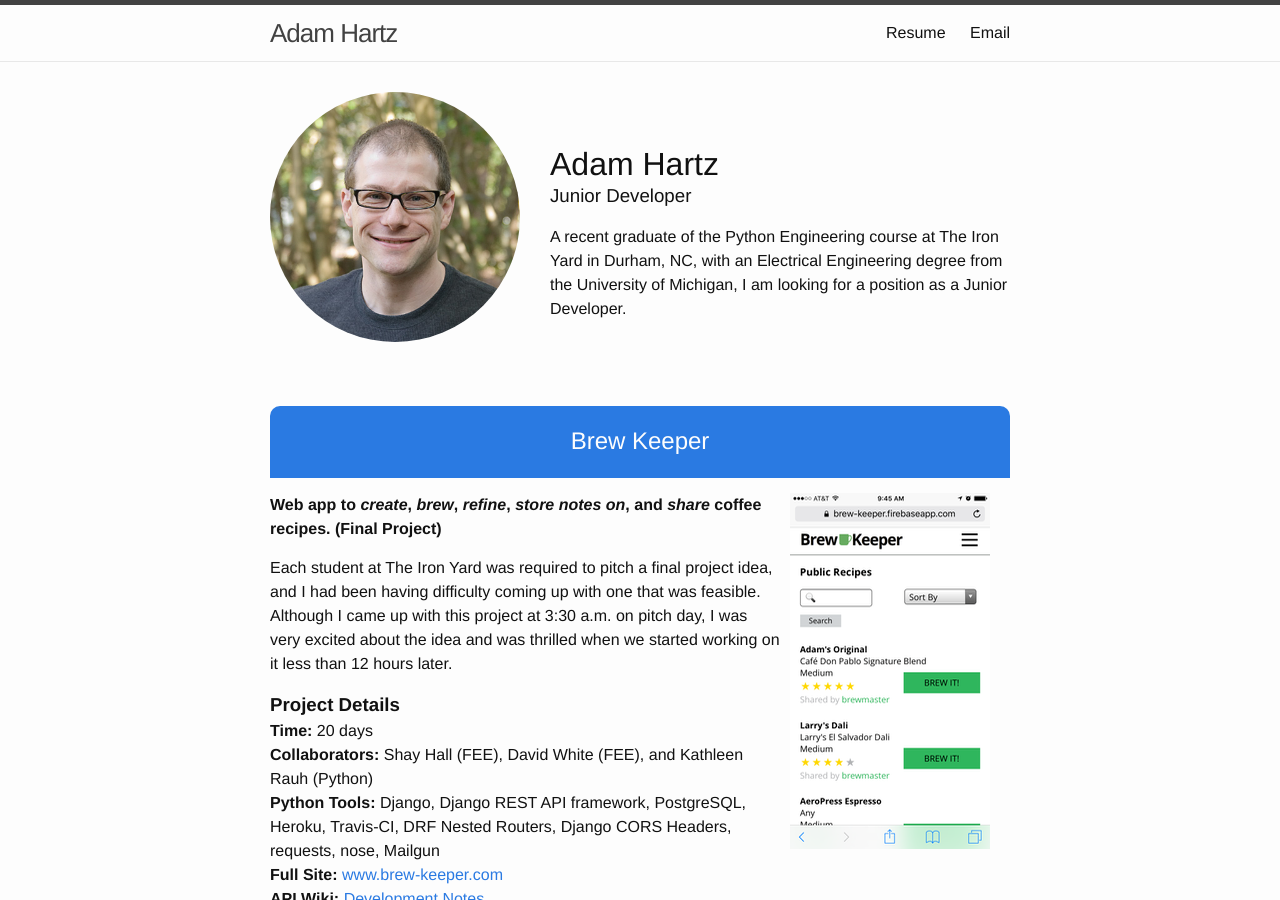
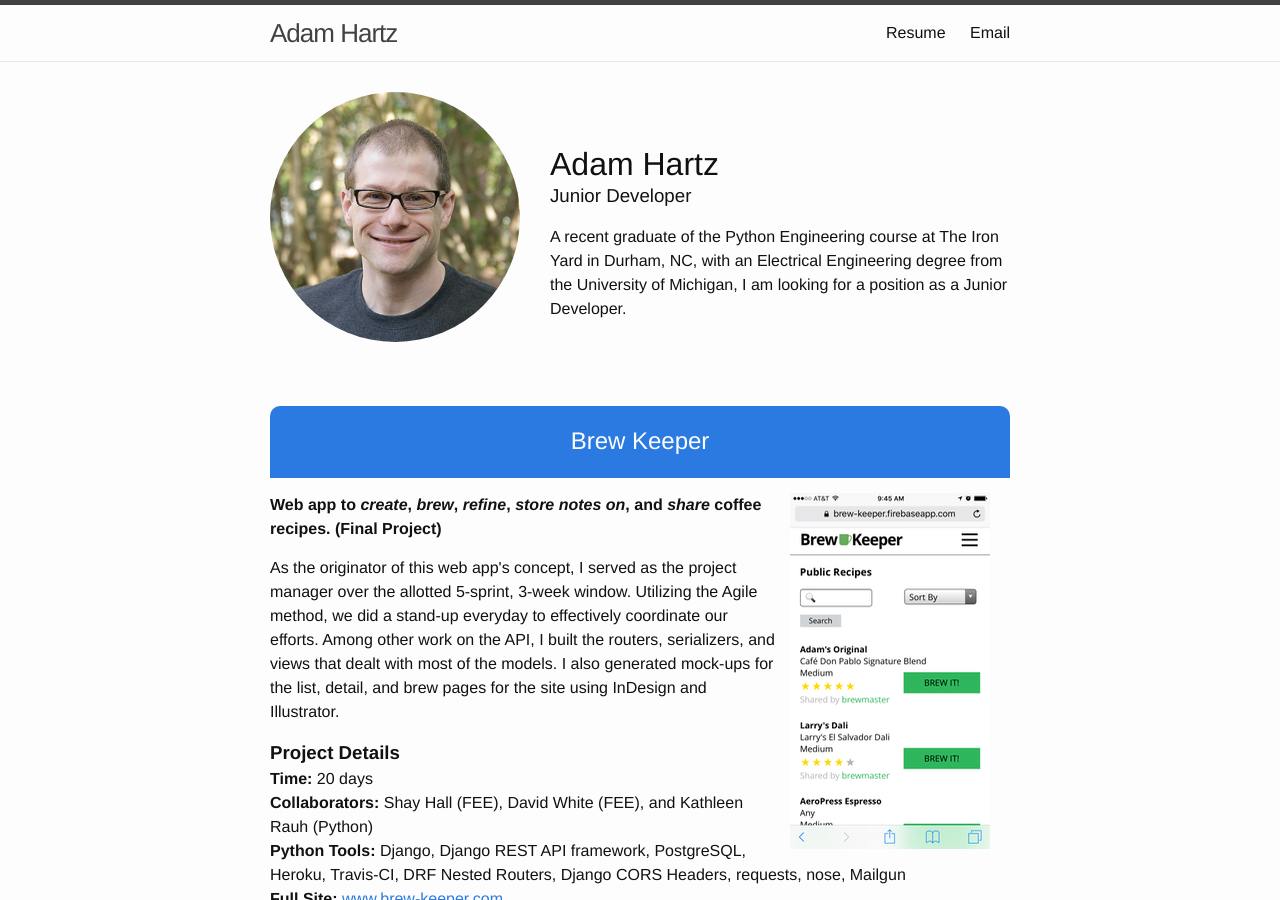
Before and after one commit to ahartz1/ahartz1.github.io, a Jekyll site: the page built from index.html, in a window 1280 px wide and 900 px high. Built offline with Jekyll 4.4.1, drawn with Linux system fonts in a browser that asks for light colours.

Commit message:
Rewrite Brew Keeper text

```diff
--- a/_includes/featured.html
+++ b/_includes/featured.html
@@ -7,7 +7,7 @@
   </div>
   <p><strong>Web app to <em>create</em>, <em>brew</em>, <em>refine</em>, <em>store notes on</em>, and <em>share</em> coffee recipes. (Final Project)</strong></p>
 
-  <p>Each student at The Iron Yard was required to pitch a final project idea, and I had been having difficulty coming up with one that was feasible. Although I came up with this project at 3:30&nbsp;a.m. on pitch day, I was very excited about the idea and was thrilled when we started working on it less than 12 hours later.</p>
+  <p>As the originator of this web app's concept, I served as the project manager over the allotted 5-sprint, 3-week window. Utilizing the Agile method, we did a stand-up everyday to effectively coordinate our efforts. Among other work on the API, I built the routers, serializers, and views that dealt with most of the models. I also generated mock-ups for the list, detail, and brew pages for the site using InDesign and Illustrator.</p>
 
   <h3 class="details"><strong>Project Details</strong></h3>
   <p class="details"><strong>Time:</strong> 20 days</p>
```
